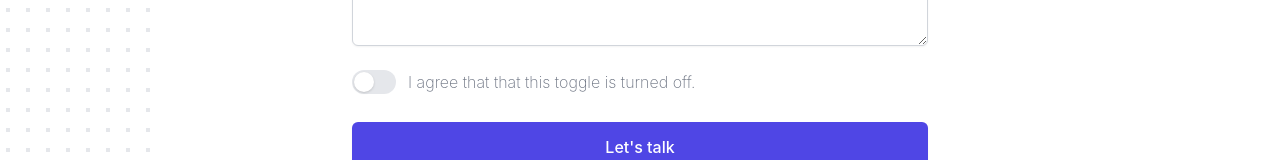
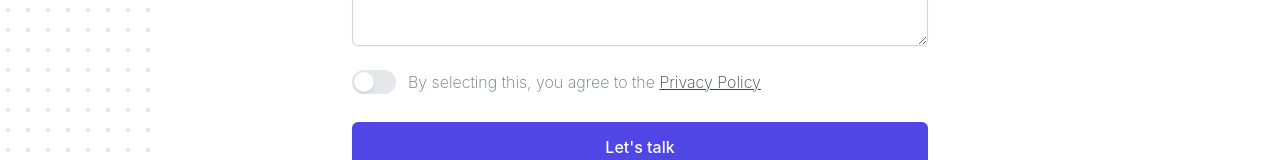
Before and after one commit to steinarbragi/steinario, a Next.js app: page / in a window 1280 px wide. Shown: the part 2098-2258 px from the top of the page. Built offline with nearby package versions, Linux system fonts and the light colour scheme.

Commit message:
link to privacy policy

```diff
--- a/components/sections/contact.tsx
+++ b/components/sections/contact.tsx
@@ -198,9 +198,15 @@ function ContactForm() {
               </div>
               <div className="ml-3">
                 <p className="text-gray-500 font-extralight text-base">
-                  {`I agree that that this toggle is turned ${
-                    agreed ? 'on' : 'off'
-                  }.`}
+                  By selecting this, you agree to the{' '}
+                  <a
+                    className="text-gray-700 underline"
+                    target="_blank"
+                    href="https://www.freeprivacypolicy.com/live/0d59427f-a0fc-4616-ab82-35ad89d64e02"
+                    rel="noreferrer"
+                  >
+                    Privacy Policy
+                  </a>
                 </p>
               </div>
             </div>
```
